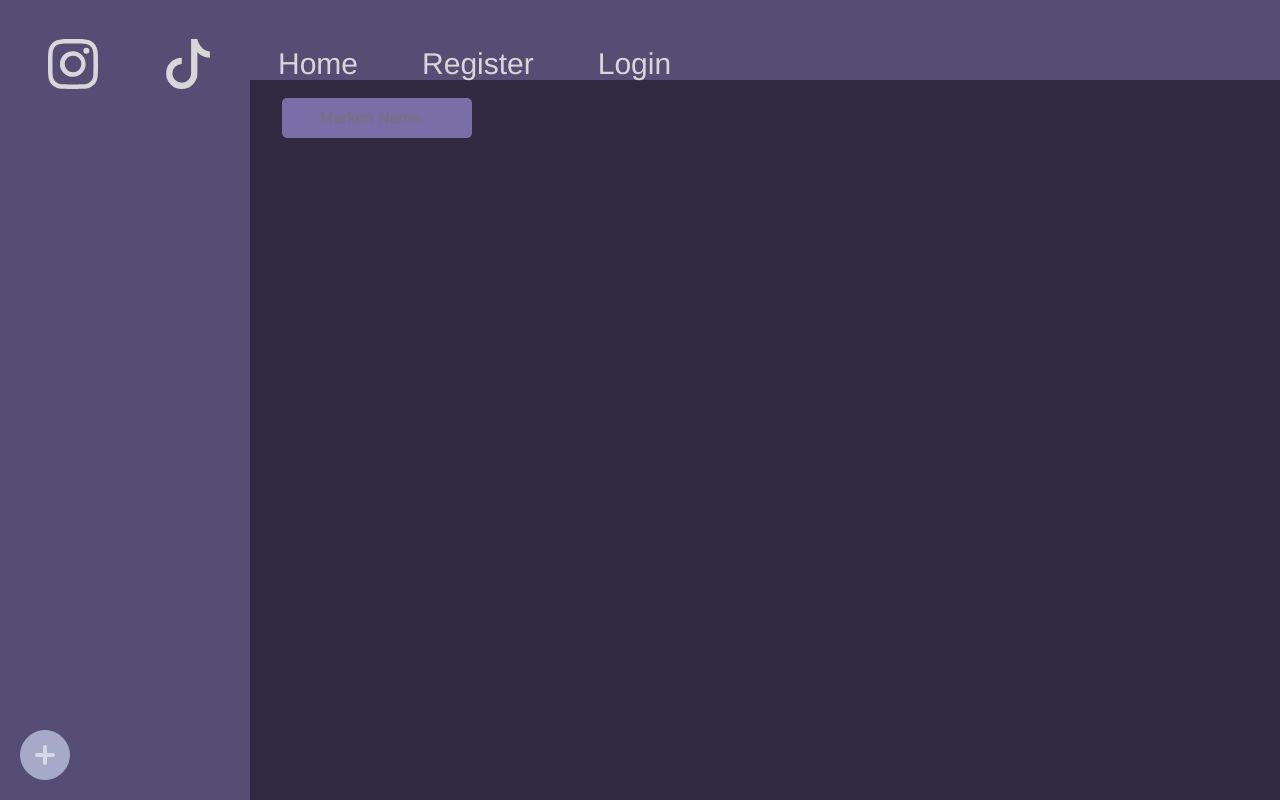
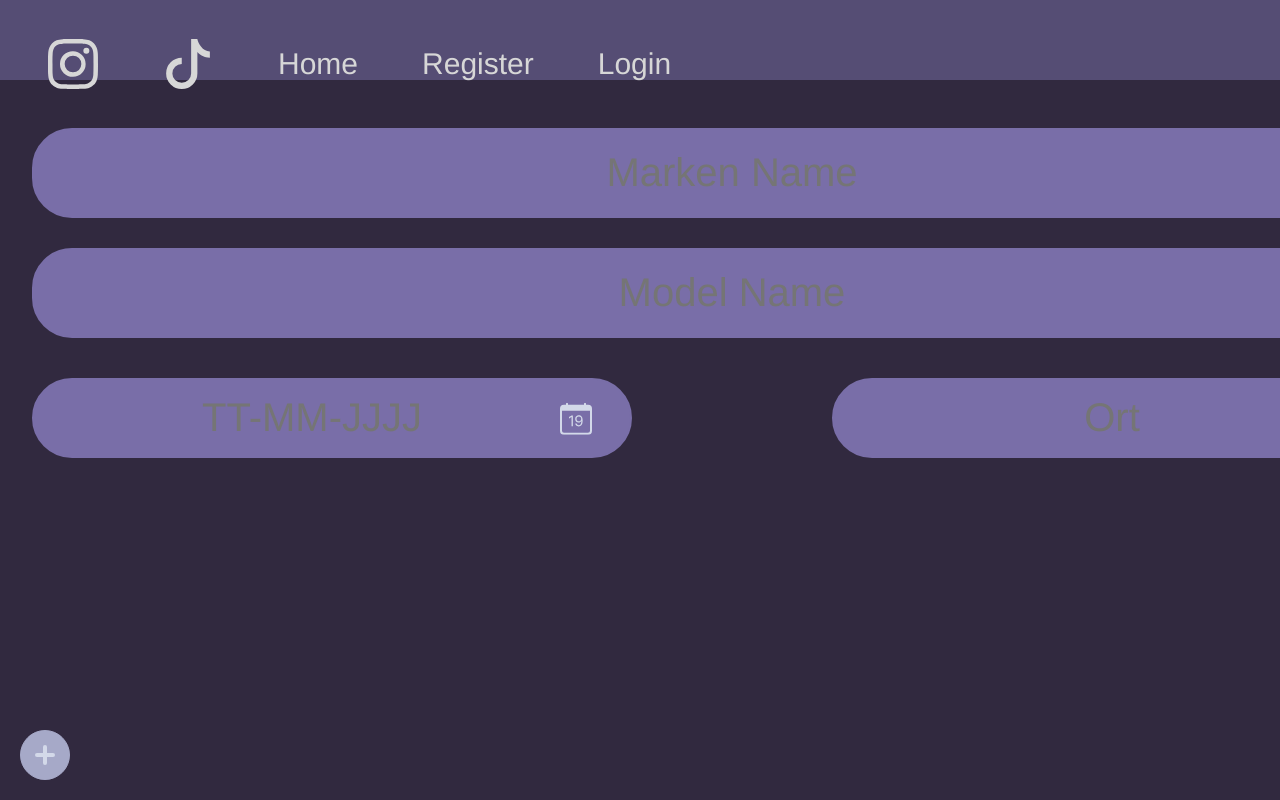
Before and after one commit to davidP1278/Carsdex, an ASP.NET Core app: page /AddPost in a window 1280 px wide. Run offline with ASP.NET Core 8, Linux system fonts and the light colour scheme; data that the repository does not hold is empty; style sheets or scripts are compiled from the project's sources; some libraries are stand-ins or nearby versions.

Commit message:
Added inputs for name, date and location

```diff
--- a/Carsdex/Carsdex/Carsdex/Components/Pages/AddPost.razor
+++ b/Carsdex/Carsdex/Carsdex/Components/Pages/AddPost.razor
@@ -1,5 +1,23 @@
 @page "/AddPost"
 
 @rendermode InteractiveServer
+<div style="margin-left: auto; margin-right: auto;">
+	<div>
+		<input placeholder="Marken Name" class="Marke" name="text" type="text">
+		<br />
+		<input placeholder="Model Name" class="Marke" name="text" type="text">
+	</div>
 
-<input placeholder="Marken Name.. " class="Marke" name="text" type="text">
+	<div style="display: flex; gap: 200px">
+
+		<div class="inputcontainer">
+			<input placeholder="TT-MM-JJJJ" class="DatumOrt" name="datum" type="text" pattern="\d{2}-\d{2}-\d{4}" />
+			<svg xmlns="http://www.w3.org/2000/svg" width="32" height="32" fill="currentColor" class="bi bi-calendar-date" viewBox="0 0 16 16">
+				<path d="M6.445 11.688V6.354h-.633A13 13 0 0 0 4.5 7.16v.695c.375-.257.969-.62 1.258-.777h.012v4.61zm1.188-1.305c.047.64.594 1.406 1.703 1.406 1.258 0 2-1.066 2-2.871 0-1.934-.781-2.668-1.953-2.668-.926 0-1.797.672-1.797 1.809 0 1.16.824 1.77 1.676 1.77.746 0 1.23-.376 1.383-.79h.027c-.004 1.316-.461 2.164-1.305 2.164-.664 0-1.008-.45-1.05-.82zm2.953-2.317c0 .696-.559 1.18-1.184 1.18-.601 0-1.144-.383-1.144-1.2 0-.823.582-1.21 1.168-1.21.633 0 1.16.398 1.16 1.23" />
+				<path d="M3.5 0a.5.5 0 0 1 .5.5V1h8V.5a.5.5 0 0 1 1 0V1h1a2 2 0 0 1 2 2v11a2 2 0 0 1-2 2H2a2 2 0 0 1-2-2V3a2 2 0 0 1 2-2h1V.5a.5.5 0 0 1 .5-.5M1 4v10a1 1 0 0 0 1 1h12a1 1 0 0 0 1-1V4z" />
+			</svg>
+		</div>
+
+		<input placeholder="Ort" class="DatumOrt" name="text" type="text" />
+	</div>
+</div>
--- a/Carsdex/Carsdex/Carsdex/Components/Pages/AddPost.razor.css
+++ b/Carsdex/Carsdex/Carsdex/Components/Pages/AddPost.razor.css
@@ -4,11 +4,47 @@
 
 .Marke {
     background-color: #796EA8;
-    max-width: 190px;
-    height: 40px;
-    padding: 10px;
+    width: 1400px;
+    height: 90px;
+    padding: 20px;
+    margin-left: auto;
+    margin-right: auto;
+    margin-top: 30px;
     text-align: center;
+    font-size: 40px;
+    color: #D3D9E9;
     border: 2px solid #796EA8;
-    border-radius: 5px;
-    color: rgb(211, 217, 233);
+    border-radius: 40px;
+    outline: none;
 }
+
+.DatumOrt {
+    margin-top: 40px;
+    background-color: #796EA8;
+    color: #D3D9E9;
+    border: 2px solid #796EA8;
+    border-radius: 40px;
+    outline: none;
+    text-align: center;
+    width: 600px;
+    height: 80px;
+    padding: 20px 60px 20px 20px;
+    font-size: 40px;
+    margin-top: 40px;
+    position: relative;
+    box-sizing: border-box;
+}
+
+.inputcontainer {
+    position: relative;
+    display: inline-block;
+}
+
+    .inputcontainer svg {
+        position: absolute;
+        right: 40px;
+        top: 50%;
+        transform: translateY(15%);
+        pointer-events: none;
+        color: #D3D9E9;
+    }
```
